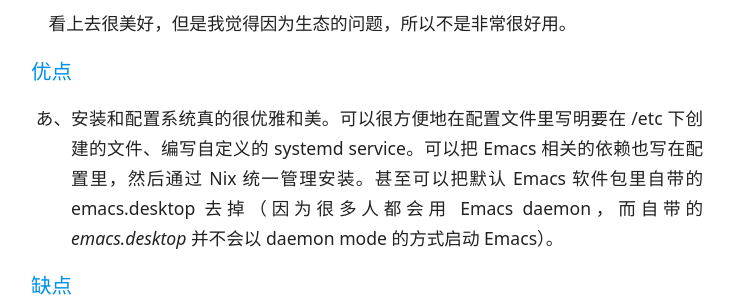
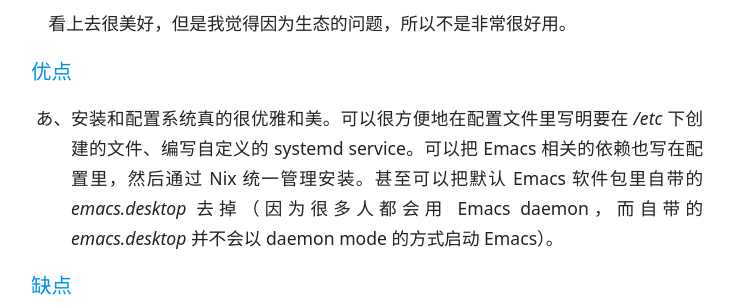
Before and after one commit to youxiaojie/floating-cat.github.io, a Jekyll site: the page built from _posts/2020-03-12-some-thoughts-about-some-linux-distributions.md, in a window 1280 px wide and 900 px high, scrolled down 2939 px. Shown: the part 321-629 px from the top of the window, without its empty margins (273-1007 px from the left). Built offline with Jekyll 4.4.1, drawn with Linux system fonts in a browser that asks for light colours; comment, search, counter and statistics services are not loaded; some of the changed text lies outside the part shown.

Commit message:
Add emphasis for file name

```diff
--- a/_posts/2020-03-12-some-thoughts-about-some-linux-distributions.md
+++ b/_posts/2020-03-12-some-thoughts-about-some-linux-distributions.md
@@ -13,7 +13,7 @@ published: true
 
 1. 用户目录下的文件乱七八糟。不过遵循 XDG 标准的软件越来越多了。
 2. 我不是很喜欢 Linux 的文件系统层次结构标准。虽然我大体上明白什么文件会放在哪里，但是这些对我来说总是有些模糊。如果有一个更容易让一般人明白的现代的文件系统结构我觉得会更好。
-3. 所有用文件系统层次结构标准的 Linux 应该像 Clear Linux OS 那样，/etc 只放用户手动覆盖的配置。
+3. 所有用文件系统层次结构标准的 Linux 应该像 Clear Linux OS 那样，*/etc* 只放用户手动覆盖的配置。
 
 关于美学上，我更是希望：
 
@@ -64,7 +64,7 @@ published: true
 看上去很美好，但是我觉得因为生态的问题，所以不是非常很好用。
 
 ### 优点
-1. 安装和配置系统真的很优雅和美。可以很方便地在配置文件里写明要在 /etc 下创建的文件、编写自定义的 systemd service。可以把 Emacs 相关的依赖也写在配置里，然后通过 Nix 统一管理安装。甚至可以把默认 Emacs 软件包里自带的 emacs.desktop 去掉（因为很多人都会用 Emacs daemon，而自带的 *emacs.desktop* 并不会以 daemon mode 的方式启动 Emacs）。
+1. 安装和配置系统真的很优雅和美。可以很方便地在配置文件里写明要在 */etc* 下创建的文件、编写自定义的 systemd service。可以把 Emacs 相关的依赖也写在配置里，然后通过 Nix 统一管理安装。甚至可以把默认 Emacs 软件包里自带的 *emacs.desktop* 去掉（因为很多人都会用 Emacs daemon，而自带的 *emacs.desktop* 并不会以 daemon mode 的方式启动 Emacs）。
 
 ### 缺点
 1. 很多软件包比起 Fedora、Arch 来说要旧好些，并且软件包 bug 也多好些。
```
